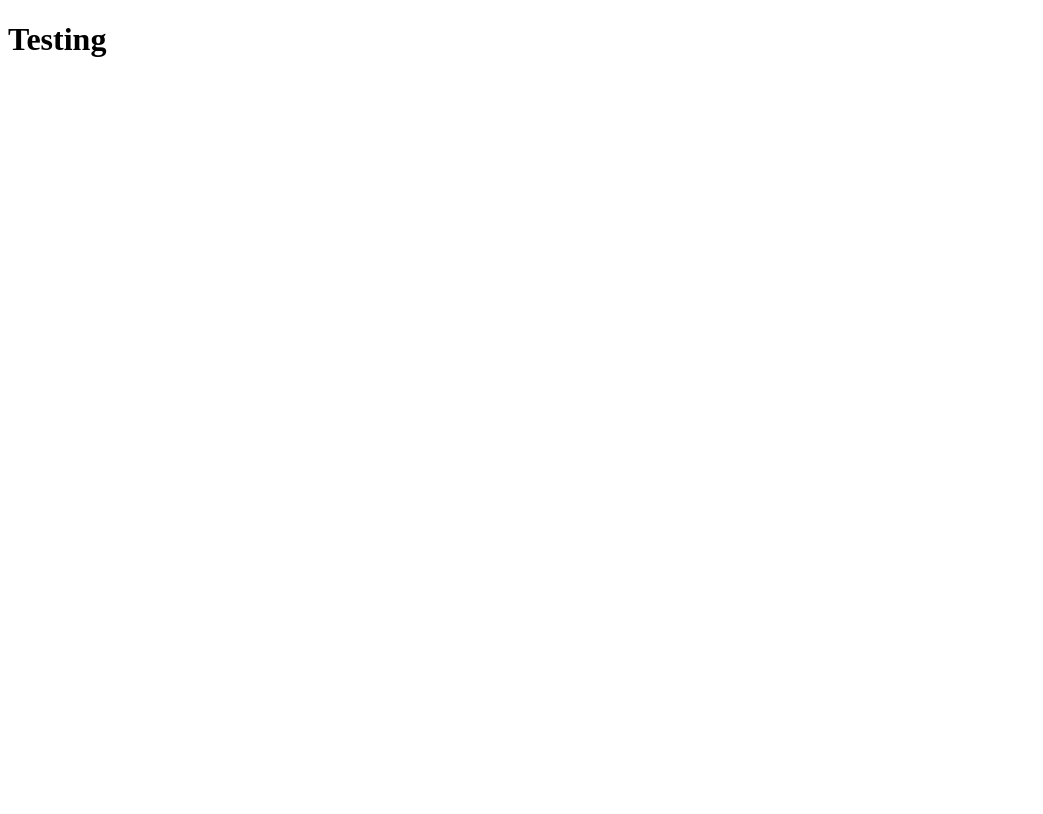
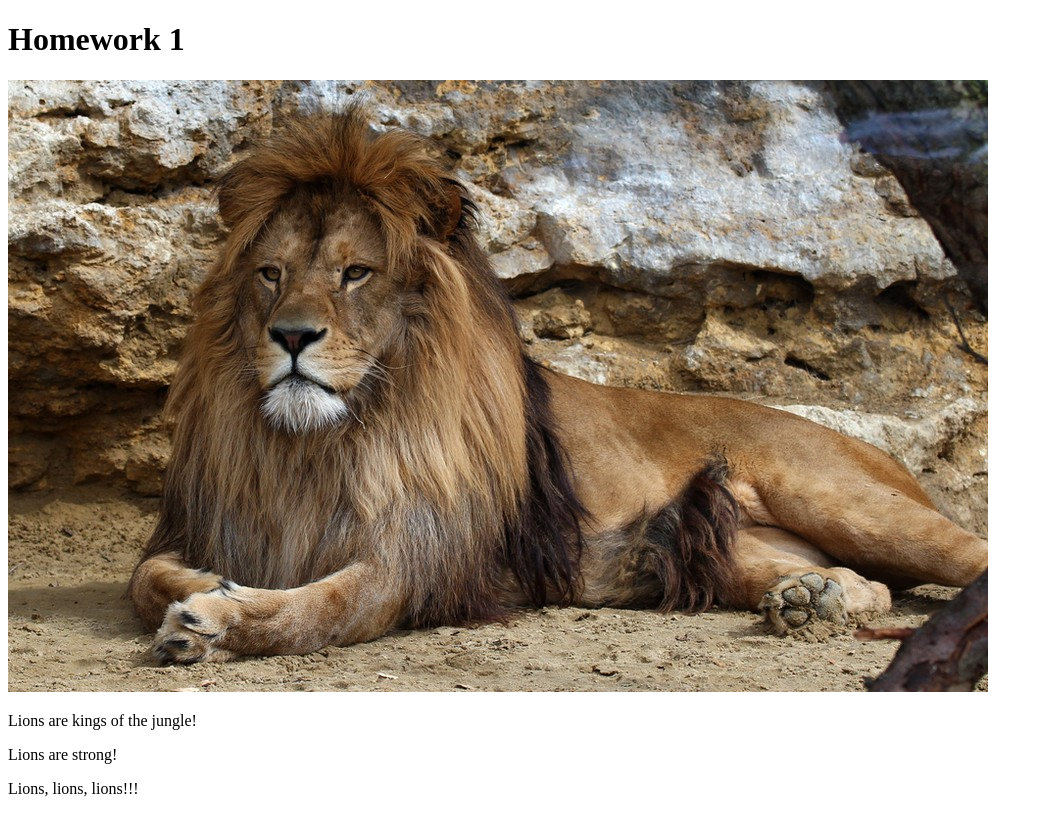
Before and after one commit to JohnATNguyen/homework1, a plain HTML site: page index.html in a window 1280 px wide. Shown: the whole page, without its empty margins (0-1043 px from the left). Drawn offline with Linux system fonts and the light colour scheme.

Commit message:
4/5/17 @ 2:02pm

```diff
--- a/index.html
+++ b/index.html
@@ -1,9 +1,13 @@
 <!DOCTYPE html>
 <html>
 <head>
-	<title>Testing</title>
+	<title>Homework 1</title>
 </head>
 <body>
-	<h1>Testing</h1>
+	<h1>Homework 1</h1>
+	<img src="images/lion.jpg">
+	<p>Lions are kings of the jungle!</p>
+	<p>Lions are strong!</p>
+	<p>Lions, lions, lions!!!</p>
 </body>
 </html>
```
Also changed, not shown: images/lion.jpg (added).
